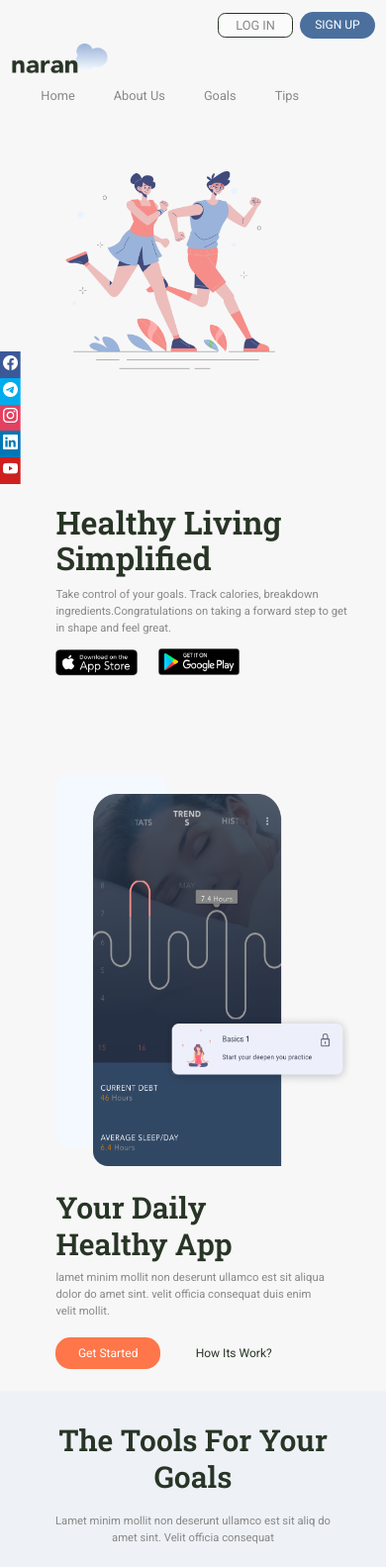
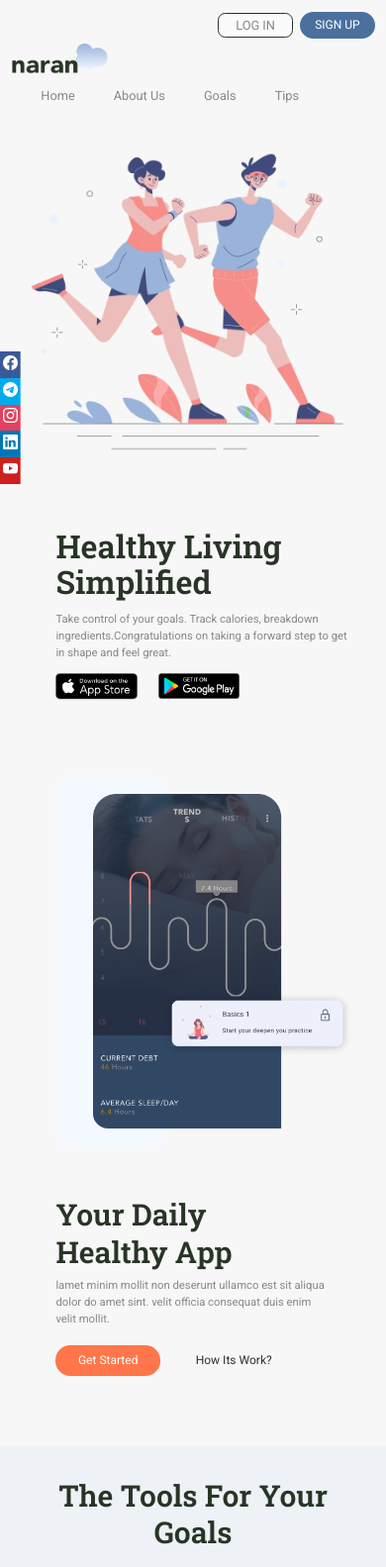
Before and after one commit to yadavsunil-05/Web-HTML-CSS-Projects, a plain HTML site: page Fitness-Club/index.html in a window 390 px wide. Shown: the top 1583 px of the page at 99% size. Drawn offline with nearby package versions, Linux system fonts and the light colour scheme.

Commit message:
Initila Commit

```diff
--- a/Fitness-Club/CSS/style.css
+++ b/Fitness-Club/CSS/style.css
@@ -788,24 +788,22 @@ footer a {
   }
 
   .main-hero-section .hero-left {
-    padding-top: 25rem;
+    height: 50%;
+    padding-top: 3rem;
     padding-left: 6rem;
   }
 
-  .main-hero-section .hero-right img {
-    padding-top: 3rem;
+  .main-hero-section .button-group {
+    margin-bottom: 5rem;
+    padding-bottom: 2rem;
   }
 
-
-  .section-third .card-container {
-    padding-left: 4rem;
+  .main-hero-section .hero-right img {
+    width: 48rem;
+    height: auto;
+    padding-top: 1rem;
   }
 
-  .common-section .left-side figure img {
-    height: 45rem;
-  }
-
-  /* ----- */
 
   .common-section {
     width: 100%;
@@ -820,13 +818,13 @@ footer a {
   }
 
   .common-section .left-side figure img {
-    height: 50rem;
+    height: 45rem;
     margin-left: 5rem;
     width: 35rem;
   }
 
   .common-section .right-side {
-    margin-top: 2rem;
+    margin-top: 3rem;
     justify-content: start;
     height: auto;
   }
@@ -850,12 +848,8 @@ footer a {
   }
 
   #section-two .right-side {
-    padding: 2rem 6rem;
-    padding-top: 3.5rem;
-  }
-
-  .main-hero-section .hero-right img {
-    margin-right: 5rem;
+    padding: 3.5rem 6rem;
+    margin-bottom: 6rem;
   }
 
   .section-third {
@@ -875,6 +869,7 @@ footer a {
     grid-template-columns: 1fr;
     padding: 0;
     gap: 4px;
+    padding-left: 4rem;
   }
 
   .card-1 img,
@@ -893,6 +888,9 @@ footer a {
   #section-four .right-side {
     order: 2;
     padding-left: 2.5rem;
+    padding-top: 3rem;
+    padding-bottom: 2rem;
+    margin-bottom: 1rem;
   }
 
   #section-four .left-side img {
@@ -941,3 +939,9 @@ footer a {
 
 
 }
+
+@media only screen and (max-width:393px) {
+  .main-hero-section .hero-left {
+    padding-top: 6rem !important;
+  }
+}
```
